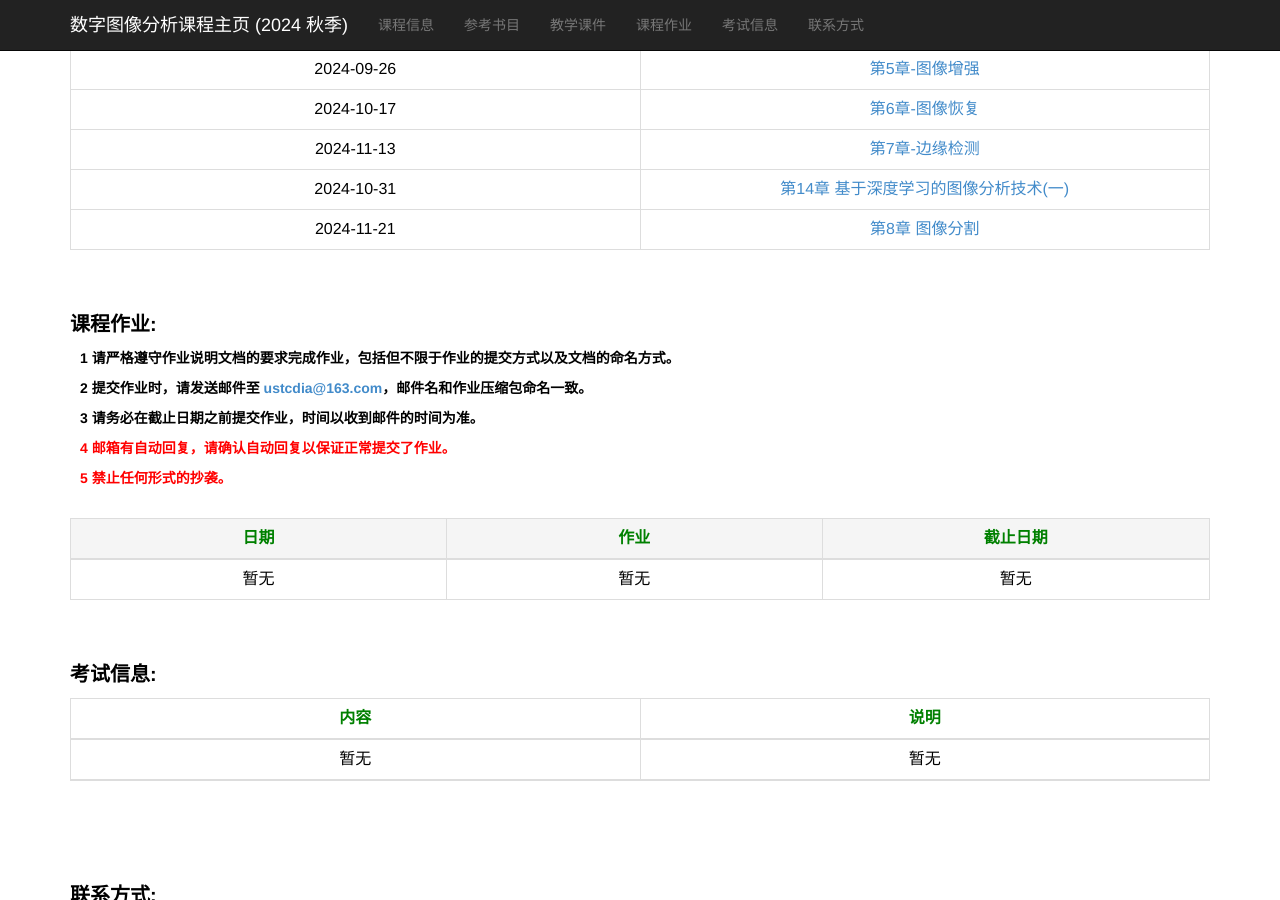
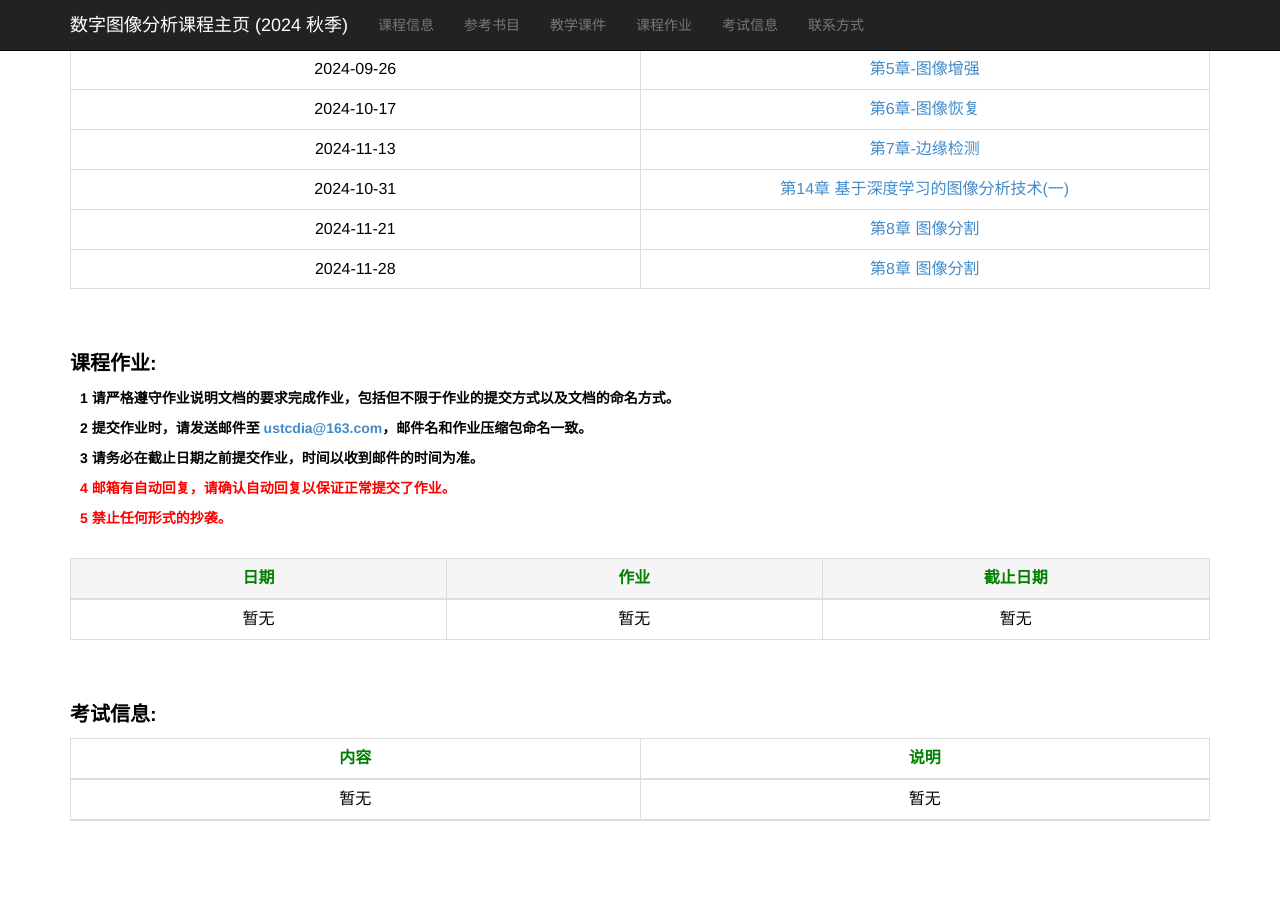
Before and after one commit to ustc-dia/ustc-dia.github.io, a Jekyll site: the page index.html, which Jekyll copies as it is, in a window 1280 px wide and 900 px high, scrolled down 954 px. Built offline with Jekyll 4.4.1, drawn with Linux system fonts in a browser that asks for light colours.

Commit message:
Update index.html

```diff
--- a/index.html
+++ b/index.html
@@ -206,6 +206,10 @@
                     <td>2024-11-21</td>
                     <td><a href="./slides_2024_autumn/第8章 图像分割.pdf" target="_blank">第8章 图像分割</a></td>
                 </tr>
+                <tr>
+                    <td>2024-11-28</td>
+                    <td><a href="./slides_2024_autumn/第9章-9.1 图像表达与描述-new.pdf" target="_blank">第8章 图像分割</a></td>
+                </tr>
             </tbody>
         </table>
 
```
